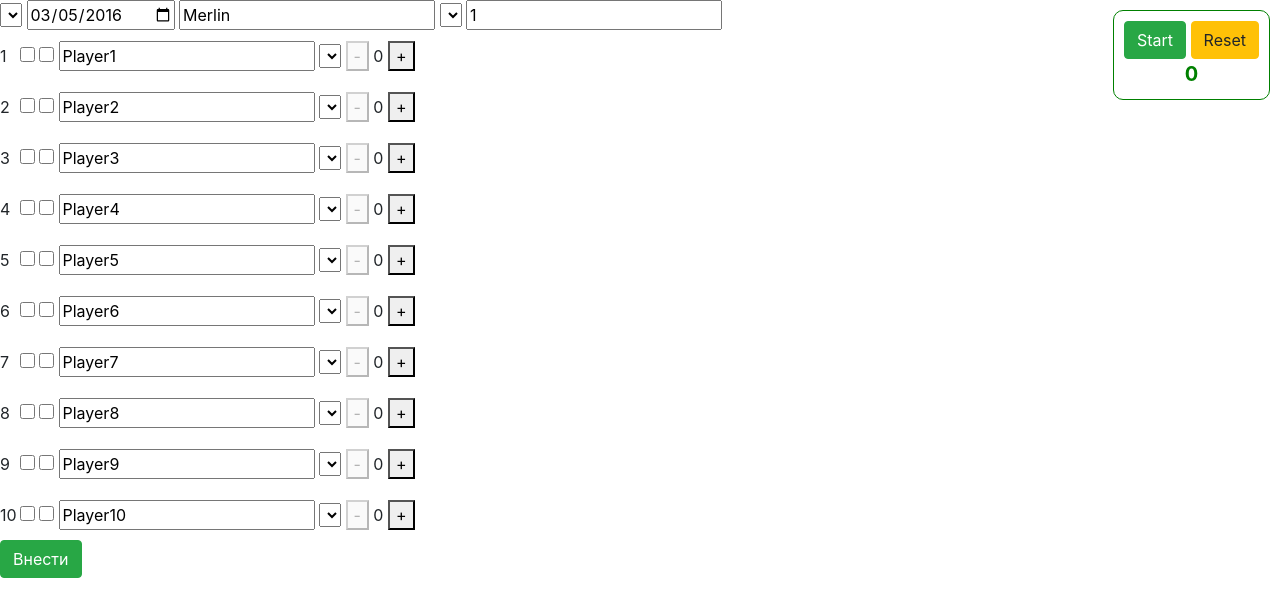
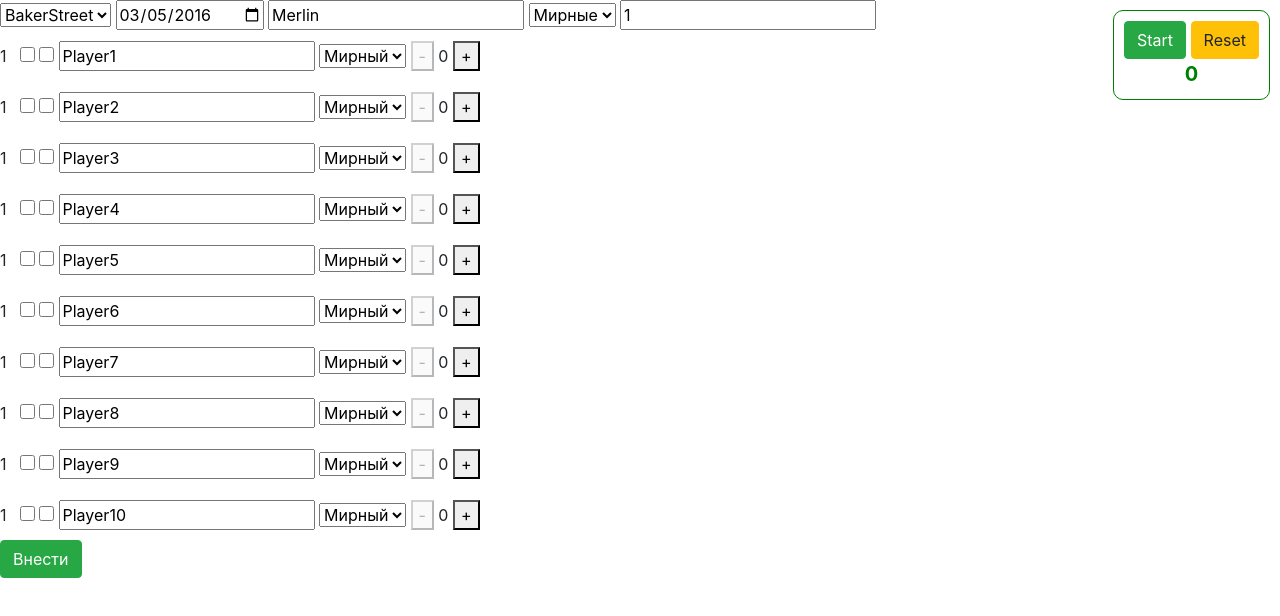
Before and after one commit to egemon/AngularML, a plain HTML site: page MafTable on Angular/main.html in a window 1280 px wide. Drawn offline with nearby package versions, Linux system fonts and the light colour scheme.

Commit message:
divided responsibility between directive nad subdirectives

```diff
--- a/MafTable on Angular/js/metadata.controller.js
+++ b/MafTable on Angular/js/metadata.controller.js
@@ -4,6 +4,9 @@ angular.module('metadata')
 function MetadataCtrl ($scope, club) {
     var vm = this;
     //======= FIELDS =========
+    vm.TABLES = club.TABLES;
+    vm.WIN = club.WIN;
+
     vm.table = club.TABLES[0];
     vm.win = club.WIN[0];
 
--- a/MafTable on Angular/js/player.controller.js
+++ b/MafTable on Angular/js/player.controller.js
@@ -4,8 +4,11 @@ angular.module('player')
 function PlayerCtrl ($scope, game, club) {
     var vm = this;
     //======= FIELDS =========
-    vm.number = $scope.$index + 1;
-    vm.nick = 'Player' + ($scope.$index + 1);
+    vm.number = $scope.index + 1;
+    vm.nick = 'Player' + ($scope.index + 1);
+    vm.ROLES = club.ROLES;
+    vm.MAX_FALLS = club.MAX_FALLS;
+
     vm.role = club.ROLES[0];
     vm.falls = 0;
     vm.BP = false;
--- a/MafTable on Angular/js/player.directive.js
+++ b/MafTable on Angular/js/player.directive.js
@@ -6,10 +6,13 @@ angular.module('player')
         templateUrl: 'tmpls/player.html',
         controller: 'PlayerCtrl as player',
         require: ['^protocol', 'player'],
+        scope: {
+            index: '='
+        },
         link: function ($scope, el, attrs, ctrls) {
             var protocol = ctrls[0],
                 player = ctrls[1];
-            protocol.game.playerLines[$scope.$index] = player;
+            protocol.game.playerLines[$scope.index] = player;
         }
     };
 });
--- a/MafTable on Angular/tmpls/metadata.html
+++ b/MafTable on Angular/tmpls/metadata.html
@@ -1,9 +1,9 @@
 <select required ng-model="metadata.table" name="" id="">
-    <option ng-repeat="table in Protocol.TABLES">{{table}}</option>
+    <option ng-repeat="table in metadata.TABLES">{{table}}</option>
 </select>
 <input required ng-model="metadata.date" type="date" name="" value="" placeholder="">
 <input required ng-model="metadata.ref" type="text" name="" value="" placeholder="">
 <select required ng-model="metadata.win" name="" id="">
-    <option ng-repeat="win in Protocol.WIN">{{win}}</option>
+    <option ng-repeat="win in metadata.WIN">{{win}}</option>
 </select>
 <input required ng-model="metadata.gameNumber" type="number" name="" value="" placeholder="" min="0" step="1">
--- a/MafTable on Angular/tmpls/player.html
+++ b/MafTable on Angular/tmpls/player.html
@@ -3,12 +3,12 @@
 <input class="best-checkbox" type="checkbox" name="best" value="" ng-model="player.BR">
 <input required class="player-nick" type="text" ng-model="player.nick">
 <select required class="player-role" name="" id="" ng-model="player.role">
-    <option ng-repeat= "role in Protocol.ROLES">{{role}}</option>
+    <option ng-repeat= "role in player.ROLES">{{role}}</option>
 </select>
 <span class="falls">
     <button type="" class="decrFall" ng-disabled="player.falls == 0" ng-click="player.decrFall()">-</button>
     <span>{{player.falls}}</span>
-    <button type="" class="incrFall" ng-disabled="player.falls == Protocol.MAX_FALLS" ng-click="player.incrFall()">+</button>
+    <button type="" class="incrFall" ng-disabled="player.falls == player.MAX_FALLS" ng-click="player.incrFall()">+</button>
 </span>
 <!--     <input type="checkbox">Убит
 <input type="checkbox">Проверен шерифом
--- a/MafTable on Angular/tmpls/protocol.html
+++ b/MafTable on Angular/tmpls/protocol.html
@@ -3,7 +3,7 @@
   <timer></timer>
   <div ng-include="players-header.html"></div>
   <div class="player-container">
-    <player ng-repeat="player in protocol.game.playerLines track by $index">
+    <player ng-repeat="player in protocol.game.playerLines track by $index" index="$index">
     </player>
     <button class= "btn btn-success" ng-disabled="ProtocolForm.$invalid" ng-click="protocol.saveGame(ProtocolForm)">Внести</button>
     <div ng-show="ProtocolForm.$invalid">
```
